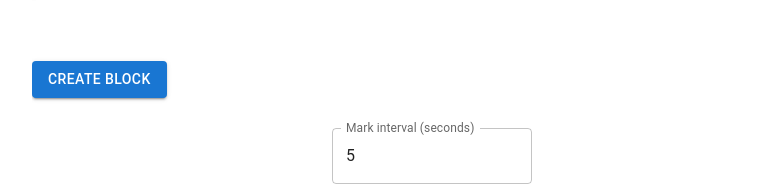
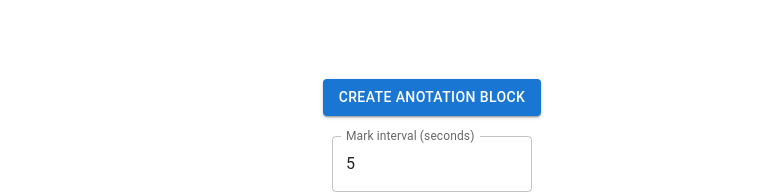
Before and after one commit to CHRI-Lab/ROSAnnotator, a React (Vite) app in the folder src/frontend/: page / in a window 1280 px wide. Shown: the part 510-704 px from the top of the page, without its empty margins (208-971 px from the left). Built offline with nearby package versions, Linux system fonts and the light colour scheme; the HTML template or start-up script is replaced by a standard one.

Commit message:
Adjusted button positions and implemented a minimum display size for single-second blocks for better visibility.

```diff
--- a/src/frontend/src/components/Timeline/Timeline.tsx
+++ b/src/frontend/src/components/Timeline/Timeline.tsx
@@ -1,5 +1,5 @@
 import React, { useState, useEffect } from 'react';
-import { Button, Dialog, DialogTitle, DialogActions } from '@mui/material';
+import { Button} from '@mui/material';
 import Box from '@mui/material/Box';
 import Slider from '@mui/material/Slider';
 import { styled } from '@mui/system';
@@ -59,17 +59,18 @@ const NewBlock = styled('div')(({ theme }) => ({
   backgroundColor: theme.palette.action.selected,
 }));
 
+
 const Timeline: React.FC<TimelineProps> = ({ duration, played, onSeek, markInterval }) => {
   const [seekTime, setSeekTime] = useState(played);
   const [selectedRange, setSelectedRange] = useState<number[]>([0, 1]);
   const [blocks, setBlocks] = useState<Block[]>([]);
   const [selectedBlockIndex, setSelectedBlockIndex] = useState<number | null>(null);
-  const [dialogOpen, setDialogOpen] = useState(false);
   const [snackbarOpen, setSnackbarOpen] = useState(false);
 
   useEffect(() => {
     setSeekTime(played);
   }, [played]);
+
 
   const handleSliderChange = (event: Event, newValue: number | number[]) => {
     setSeekTime(newValue as number);
@@ -81,24 +82,14 @@ const Timeline: React.FC<TimelineProps> = ({ duration, played, onSeek, markInter
   };
 
   const handleCreateBlock = () => {
-    const isOverlap = blocks.some(block =>
-      selectedRange[0] < block.end && selectedRange[1] > block.start
-    );
-    if (isOverlap) {
-      setDialogOpen(true);
-    } else {
     const newBlock = { start: selectedRange[0], end: selectedRange[1] };
     setBlocks(prevBlocks => [...prevBlocks, newBlock]);
     setSnackbarOpen(true);
-    }
+
   };
 
   const handleSnackbarClose = () => {
     setSnackbarOpen(false);
-  };
-
-  const handleCloseDialog = () => {
-    setDialogOpen(false);
   };
 
   const selectBlock = (index: number) => {
@@ -129,12 +120,6 @@ const Timeline: React.FC<TimelineProps> = ({ duration, played, onSeek, markInter
         message="Block created"
         handleClose={handleSnackbarClose}
       />
-      <Dialog open={dialogOpen} onClose={handleCloseDialog}>
-        <DialogTitle>Duplicate Annotations</DialogTitle>
-        <DialogActions>
-          <Button onClick={handleCloseDialog}>OK</Button>
-        </DialogActions>
-      </Dialog>
       <ScrollableTimelineContainer>
         <Slider
           value={seekTime}
@@ -192,28 +177,30 @@ const Timeline: React.FC<TimelineProps> = ({ duration, played, onSeek, markInter
               onClick={() => selectBlock(index)}
               style={{
                 left: `${(block.start / duration) * 100}%`,
-                width: `${((block.end - block.start) / duration) * 100}%`,
+                width: `max(${5}px,${((block.end - block.start) / duration) * 100}%)`,
                 backgroundColor: selectedBlockIndex === index ? 'red' : 'grey',
               }}
             />
           ))}
         </NewAxisArea>
-        {selectedBlockIndex !== null && (
-          <Button onClick={deleteSelectedBlock} variant="contained" color="secondary">
-            Delete Block
-          </Button>
-        )}
+      </ScrollableTimelineContainer>
+      <Box sx={{ display: 'flex', justifyContent: 'center', gap: 2, mt: 2 }}>
           {selectedBlockIndex === null && (
-         <Button onClick={handleCreateBlock} variant="contained" color="primary" >
-           Create Block
+            <Button onClick={handleCreateBlock} variant="contained" color="primary">
+              Create Anotation Block
            </Button>
          )}
          {selectedBlockIndex !== null && (
-          <Button onClick={() => setSelectedBlockIndex(null)} variant="outlined" color="inherit">
+            <>
+             <Button onClick={deleteSelectedBlock} variant="contained" color="secondary">
+                Delete
+             </Button>
+             <Button onClick={() => setSelectedBlockIndex(null)} variant="outlined">
                 Cancel
               </Button>
+            </>
          )}
-      </ScrollableTimelineContainer>
+    </Box>
     </Box>
   );
 };
```
Lines whose indentation alone changed are shown as unchanged.
